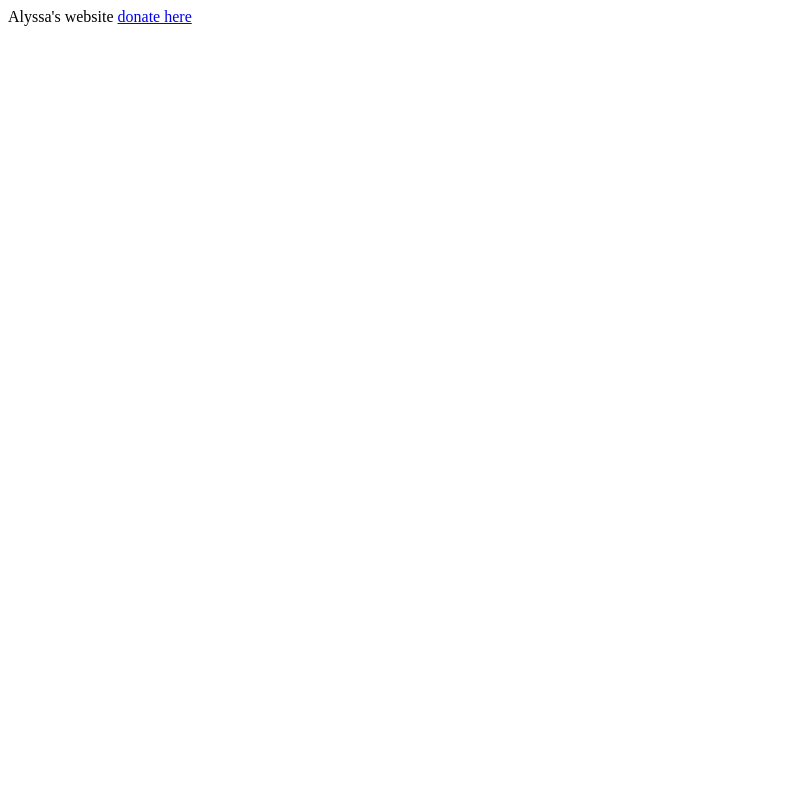
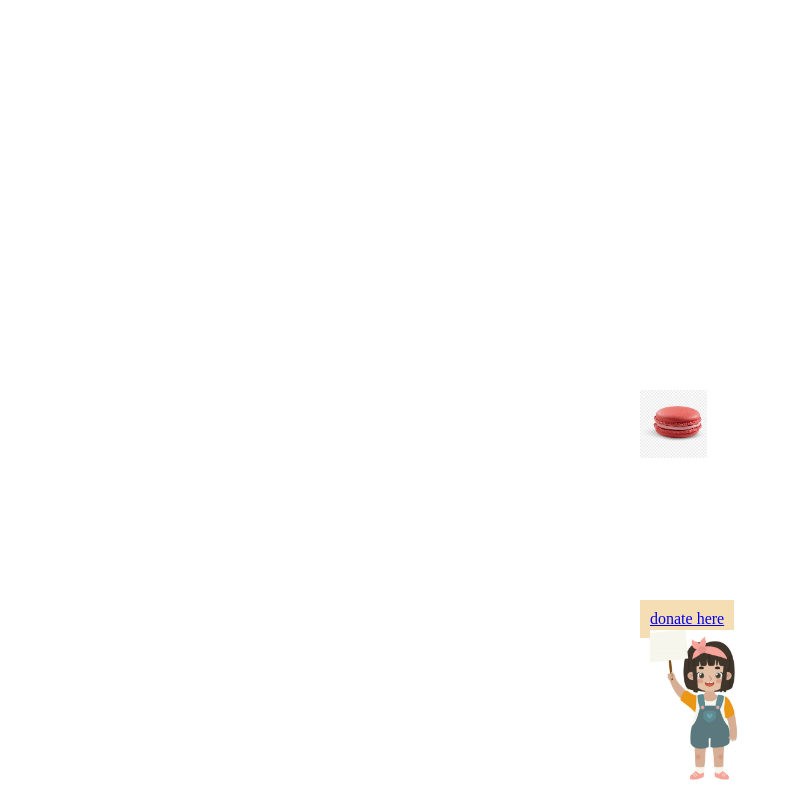
Before and after one commit to VaineHertz/Meowcaron-s-Pawtisserie, a React (Create React App) app: page / in a window 1280 px wide. Shown: the whole page, without its empty margins (0-792 px from the left). Built offline with nearby package versions, Linux system fonts and the light colour scheme.

Commit message:
added movement for macaron and catcher

```diff
--- a/src/App.css
+++ b/src/App.css
@@ -1,38 +1,12 @@
-.App {
-  text-align: center;
+#plate {
+  display: flex;
+  flex-direction: column;
+  position: absolute;
+  padding: 10px;
+  color: wheat;
+  background-color: wheat;
 }
 
-.App-logo {
-  height: 40vmin;
-  pointer-events: none;
+.macaron {
+  position: absolute;
 }
-
-@media (prefers-reduced-motion: no-preference) {
-  .App-logo {
-    animation: App-logo-spin infinite 20s linear;
-  }
-}
-
-.App-header {
-  background-color: #282c34;
-  min-height: 100vh;
-  display: flex;
-  flex-direction: column;
-  align-items: center;
-  justify-content: center;
-  font-size: calc(10px + 2vmin);
-  color: white;
-}
-
-.App-link {
-  color: #61dafb;
-}
-
-@keyframes App-logo-spin {
-  from {
-    transform: rotate(0deg);
-  }
-  to {
-    transform: rotate(360deg);
-  }
-}
--- a/src/App.js
+++ b/src/App.js
@@ -1,20 +1,78 @@
-import logo from './logo.svg';
-import React from 'react';
+import React, {useEffect} from 'react';
 import './App.css';
+import catcher from './asset/catcher.png'
+import macaron from './asset/macaron.jpg'
+
+class Macarons extends React.Component {
+  constructor(props){
+    super(props)
+
+    this.state = {
+      y: 0
+    }
+  }
+  componentDidMount() {
+    setInterval(() => {
+      this.setState((s, p) => {
+        return {y: this.state.y += 5}
+      })
+    }, 300)
+  }
+
+  render() {
+    let macaronStyle = {top: `${this.state.y}px`, left: window.innerWidth - window.innerWidth / 2}
+    return <div className='macaron' style={macaronStyle}><img src={macaron} style={{width: '30%'}}/></div>
+  }
+}
 
 class Plate extends React.Component {
   constructor(props){
     super(props)
 
+    this.state = {
+      x: window.innerWidth - window.innerWidth / 2,
+      y: window.innerHeight - window.innerHeight / 4
+    }
   }
+
+  componentDidMount() {
+    const plate = document.getElementById('plate')
+    window.addEventListener('resize', () => {
+      this.setState((s, p) => {
+        return {y: window.innerHeight - window.innerHeight / 4}
+      })
+    })
+    window.addEventListener('keydown', e => {
+      console.log(`${e.code} pressed x: ${this.state.x}`)
+      if (e.code == 'ArrowLeft'){
+        this.setState((s, p) => {
+          return {x: s.x - 3}
+        })
+      }
+      if (e.code == 'ArrowRight'){
+        this.setState((s, p) => {
+          return {x: s.x + 3}
+        })
+      }
+    })
+  }
+
   render(){
-    return <div id='plate'>Alyssa's website <a href='https://www.instagram.com/meowcarons.pawtisserie/?hl=en'>donate here</a></div>
+    let plateStyle = {top: this.state.y, left: this.state.x}
+    let catchStyle = {marginTop: '20px', width: '100%', position: 'absolute'}
+    return <div style={plateStyle} id='plate'>
+      <a href='https://www.instagram.com/meowcarons.pawtisserie/?hl=en'>
+        donate here
+      </a>
+      <img style={catchStyle} src={catcher} />
+    </div>
   }
 }
 
 function App() {
   return (
     <div className="App">
+      <Macarons />
       <Plate />
     </div>
   );
```
Also changed, not shown: src/asset/catcher.png (added), src/asset/macaron.jpg (added).
